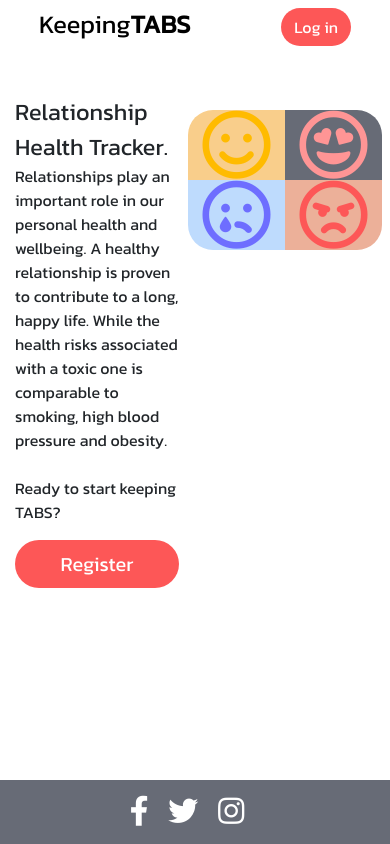
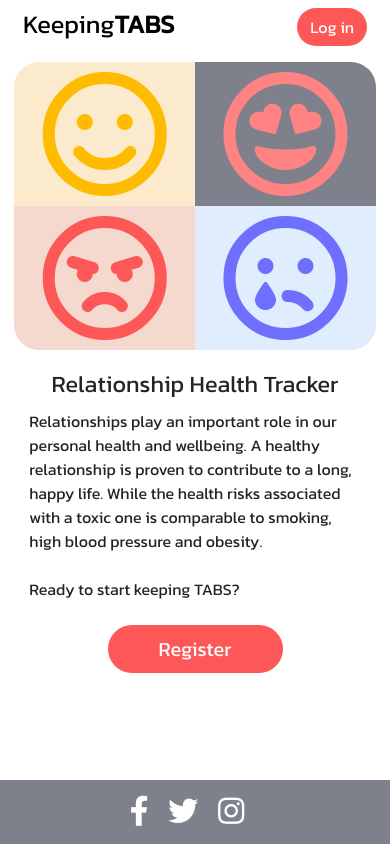
Before and after one commit to RyanRayn/Milestone-3, a Flask app: page / in a window 390 px wide. Run offline with Flask 2, Linux system fonts and the light colour scheme; some libraries are stand-ins or nearby versions.

Commit message:
worked on home screen design and responsiveness

```diff
--- a/static/css/style.css
+++ b/static/css/style.css
@@ -30,6 +30,10 @@ input{
     font-size:8vw;
 }
 
+.headline-sm{
+    font-size:6vw;
+}
+
 .icon-row i{
     font-size:8vw;
 }
@@ -52,7 +56,7 @@ input{
 
 /*---------- Colors ----------*/
 .grey{
-    background-color:#676b76;
+    background-color:#676b76d8;
 }
 
 .red{
@@ -60,7 +64,7 @@ input{
 
 }
 .pink{
-    background-color:#ecb099;
+    background-color:#ecb09979;
 }
 
 .dark-blue{
@@ -68,7 +72,7 @@ input{
 }
 
 .blue{
-    background-color:#bedbfd;
+    background-color:#bedbfd7e;
 }
 
 .dark-orange{
@@ -76,7 +80,7 @@ input{
 }
 
 .orange{
-    background-color:#f9ce8b;
+    background-color:#f9cf8b70;
 }
 
 /*---------- Navbar ----------*/
@@ -114,6 +118,18 @@ input{
 
 /*---------- Home Page ----------*/
 
+.home-container-lg{
+    display:none;
+}
+
+.home-container-sm{
+    width:85%;
+}
+
+.home-headline{
+    font-size:6vw;
+}
+
 .text-container{
     width:50%;
 }
@@ -126,8 +142,8 @@ input{
     font-size:18vw;
 }
 
-.home-headline{
-    font-size:6vw;
+.home-icon-row i{
+    font-size:8em;
 }
 
 .register-btn{
@@ -160,12 +176,12 @@ input{
 }
 
 .angry-container{
-    border-radius:0px 0px 25px 0px;
+    border-radius:0px 0px 0px 25px;
     width:50%
 }
 
 .sad-container{
-    border-radius:0px 0px 0px 25px;
+    border-radius:0px 0px 25px 0px;
     width:50%
 }
 
@@ -175,13 +191,7 @@ input{
 }
 
 .love-face{
-    color:rgb(255, 149, 149);
-}
-
-.home-hr{
-    height:1px;
-    width:98%;
-    background-color:black;
+    color:rgb(255, 131, 131);
 }
 
 /*---------- Registration Page ----------*/
@@ -287,3 +297,13 @@ input{
         font-size:2.5em;
     }
 }
+
+@media (min-width: 992px) {
+    .home-container-lg{
+        display:flex;
+    }
+
+    .home-container-sm{
+        display:none;
+    }
+}
--- a/templates/home.html
+++ b/templates/home.html
@@ -3,7 +3,7 @@
 
     <header>
 <!-- Navigation -->
-        <div class="row mx-4 mt-1 mb-5">
+        <div class="row mx-2 mt-1 mb-2">
             <div class="col-6 d-flex align-items-center">
                 <a href="{{ url_for('home') }}" class="navbar-logo">Keeping<strong>TABS</strong></a>
             </div>
@@ -26,8 +26,8 @@
     </header>
 
     <content>
-<!-- Callout Container -->
-        <div class="container-fluid d-flex">
+<!-- Callout Container Large Screens -->
+        <div class="container-fluid home-container-lg">
             <div class="text-container pr-3">
             {% if session.user %}
                 <div class="row">
@@ -92,13 +92,89 @@
                     </div>
                 </div>
                 <div class="row">
+                    <div class="col-6 angry-container pink d-flex justify-content-center">
+                        <i class="far fa-angry red"></i>
+                    </div>
                     <div class="col-6 sad-container blue d-flex justify-content-center">
                         <i class="far fa-sad-tear dark-blue"></i>
                     </div>
-                    <div class="col-6 angry-container pink d-flex justify-content-center">
-                        <i class="far fa-angry red"></i>
+                </div>
+            </div>
+        </div>
+
+<!-- Callout Container Small Screens -->
+
+        <div class="container-fluid home-container-sm p-0 mt-2">
+<!-- Emoticons -->
+            <div class="row home-icon-row">
+                <div class="col-6 py-2 happy-container orange d-flex justify-content-center">
+                    <i class="far fa-smile dark-orange"></i>
+                </div>
+                <div class="col-6 py-2 love-container grey d-flex justify-content-center">
+                    <i class="far fa-grin-hearts love-face"></i>
+                </div>
+            </div>
+            <div class="row home-icon-row">
+                <div class="col-6 py-2 angry-container pink d-flex justify-content-center">
+                    <i class="far fa-angry red"></i>
+                </div>
+                <div class="col-6 py-2 sad-container blue d-flex justify-content-center">
+                    <i class="far fa-sad-tear dark-blue"></i>
+                </div>
+            </div>
+<!-- Callout -->
+            <div class="my-2">
+            {% if session.user %}
+                <div class="row">
+                    <div class="col-12 headline-sm text-center mb-2">Welcome Back!</div>
+                </div>
+                <div class="row">
+                    <div class="col-12">
+                    Appreciation is a key to any relationship. While it may be hard at times to
+                    forget the disappointments of your day, take a minute to keep tabs of someone that
+                    provided a bright spot. No matter how small it may be. Send them a thank you gift, email or even a simple text message.
+                    <br>
+                    <br>
+                    Appreciating someone makes them feel good about what they do, and that it is making a difference to their lives.
                     </div>
                 </div>
+                <div class="row icon-row text-center my-4">
+                    <div class="col-4">
+                        <i class="fas fa-gift-card dark-orange"></i>
+                    </div>
+                    <div class="col-4">
+                        <i class="fas fa-envelope-open-text red"></i>
+                    </div>
+                    <div class="col-4">
+                        <i class="fas fa-comment-smile dark-blue"></i>
+                    </div>
+                </div>
+                {% else %}
+                <div class="row">
+                    <div class="col-12 headline-sm text-center my-2">Relationship Health Tracker</div>
+                </div>
+                <div class="row">
+                    <div class="col-12">Relationships play an important role in our personal health and wellbeing. A healthy relationship is proven to contribute to a long, happy life. While the health risks associated with a toxic one is comparable to smoking, high blood pressure and obesity.
+                    <br>
+                    <br>
+                    Ready to start keeping TABS?
+                    </div>
+                </div>
+            {% endif %}
+                <!-- To Tabs and To Registration Buttons-->
+            {% if session.user %}
+                <div class="row mb-4">
+                    <div class="col-12 d-flex justify-content-center align-items-end">
+                        <a href="{{ url_for('profile', username=session['user']) }}" type="button" class="btn btn-lg tabs-btn">Take me to my tabs!</a>
+                    </div>
+                </div>
+                {% else %}
+                <div class="row mt-4">
+                    <div class="col-12 d-flex justify-content-center align-items-end">
+                        <a href="{{ url_for('register') }}" type="button" class="btn btn-lg register-btn text-center">Register</a>
+                    </div>
+                </div>
+            {% endif %}
             </div>
         </div>
     </content>
```
